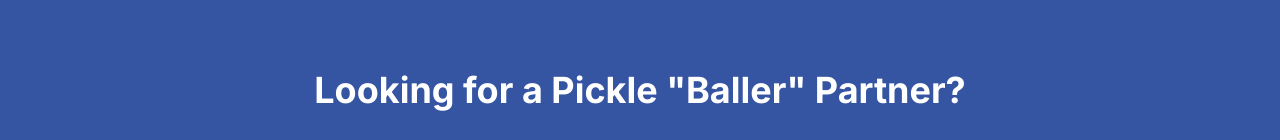
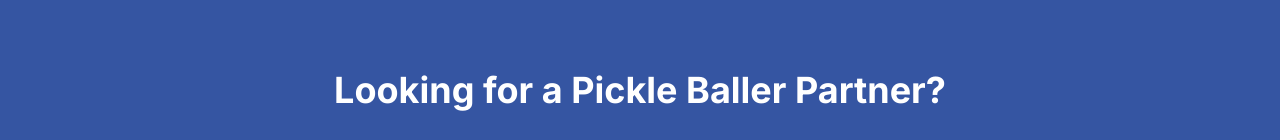
Before and after one commit to btejes/bepickleballer-matchmaking, a Next.js app: page /matchmaking/homepage in a window 1280 px wide. Shown: the part 278-418 px from the top of the page. Built offline with nearby package versions, Linux system fonts and the light colour scheme; no server answers.

Commit message:
update tailwind and homepage build issues

```diff
--- a/app/homepage/page.jsx
+++ b/app/homepage/page.jsx
@@ -12,7 +12,7 @@ const Homepage = () => {
       <Navbar />
       <div className="flex-grow flex flex-col items-center justify-center px-4">
         <h1 className="text-2xl md:text-4xl font-bold mb-8 text-center text-white">
-          Looking for a Pickle "Baller" Partner?
+          Looking for a Pickle Baller Partner?
         </h1>
         <ClientButtons />
       </div>
--- a/tailwind.config.js
+++ b/tailwind.config.js
@@ -8,28 +8,11 @@ module.exports = {
   theme: {
     extend: {
       colors: {
-        background: '#3555A2',
-        button: '#FF5C36',
-        box: '#ffffff',
+        background: "#3555A2",
+        button: "#FF5C36",
+        text: "#ffffff",
       },
     },
   },
-  darkMode: false, // Disable dark mode
-  plugins: [
-    require('daisyui'),
-  ],
-  daisyui: {
-    themes: [
-      {
-        light: {
-          "primary": "#FF5C36",  // Button color
-          "secondary": "#3555A2", // Background color
-          "accent": "#ffffff",    // Box and form color
-          "neutral": "#ffffff",   // Neutral color for forms and boxes
-          "base-100": "#ffffff",  // Base color for light theme
-        },
-      },
-    ],
-    darkTheme: false, // Ensure dark mode is disabled
-  },
+  plugins: ['daisyui'],
 };
```
